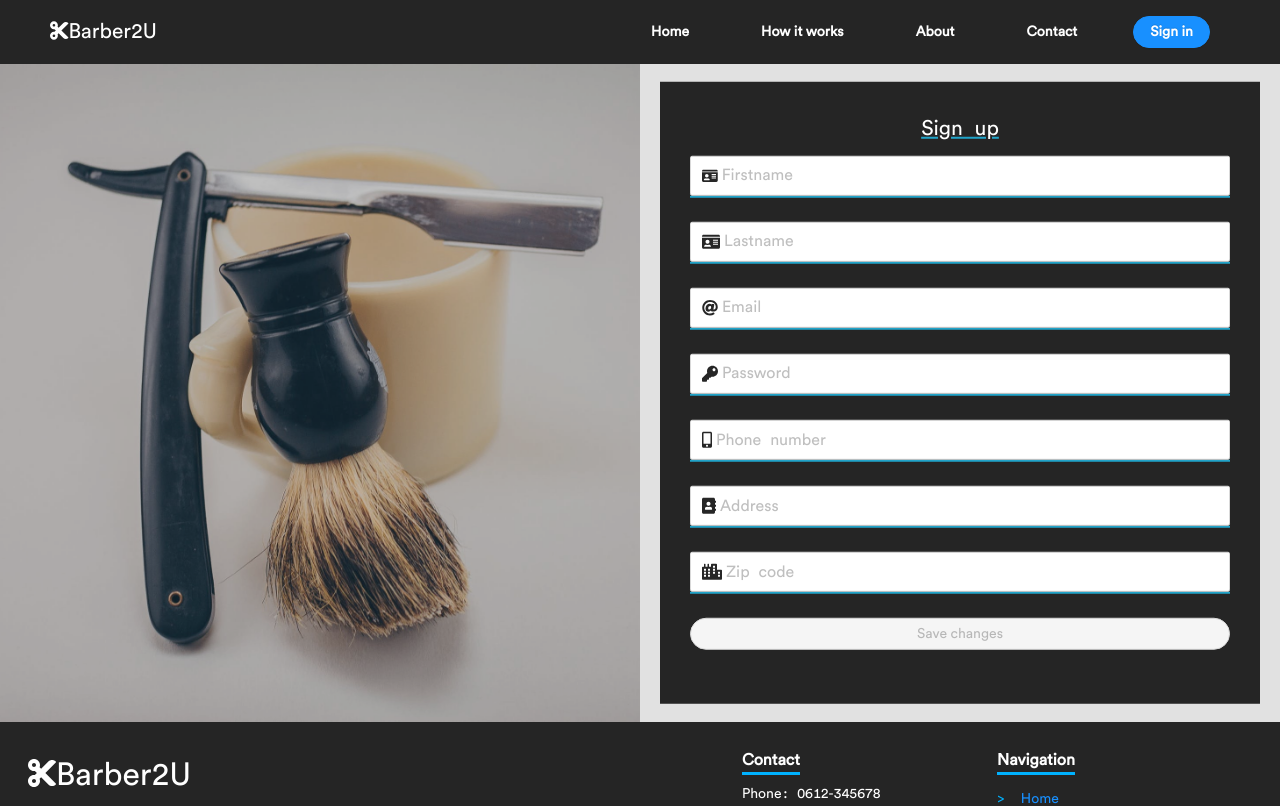
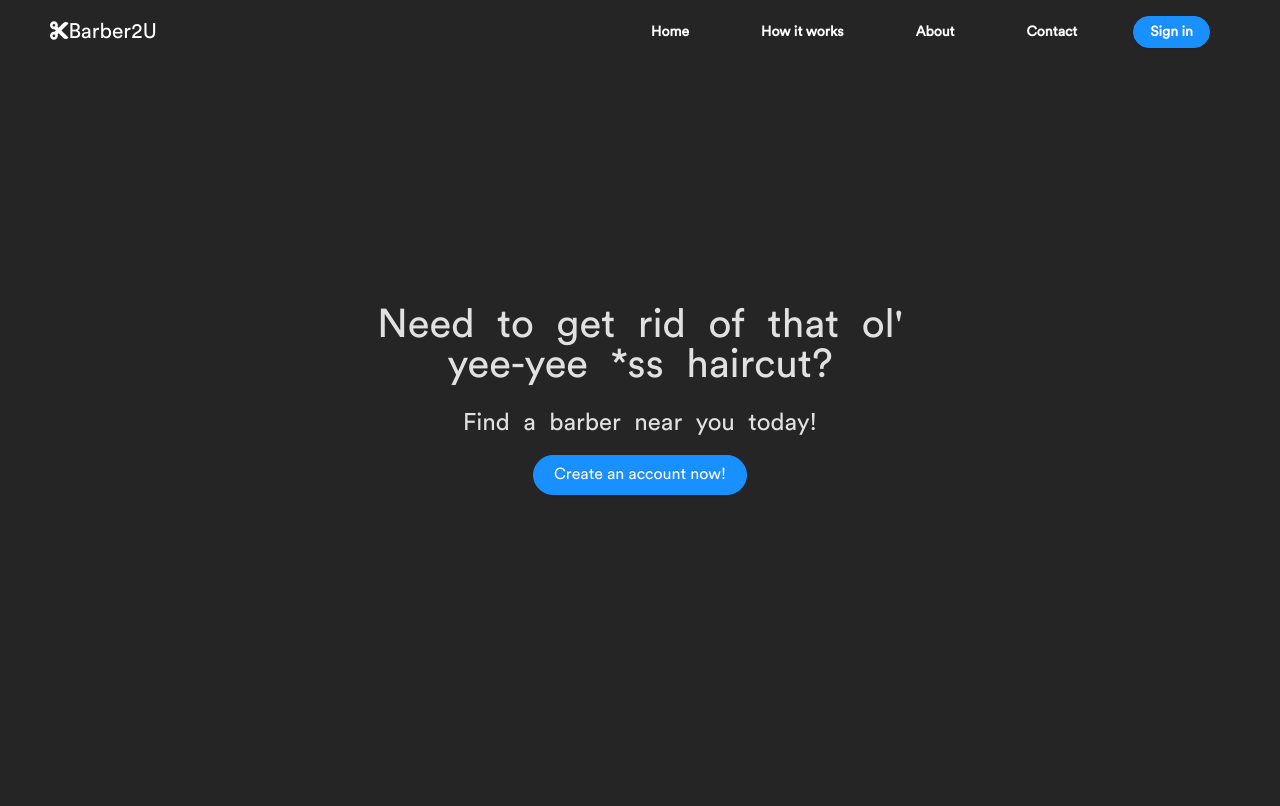
Before and after one commit to ItsMeSafak/barber2u-frontend, a React (Create React App) app: page /home in a window 1280 px wide. Shown: the top 806 px of the page. Built offline with nearby package versions, Linux system fonts and the light colour scheme.

Commit message:
linked different components

```diff
--- a/src/App.tsx
+++ b/src/App.tsx
@@ -4,12 +4,13 @@ import { BrowserRouter, Route, Switch, Redirect } from "react-router-dom";
 import { Layout } from "antd";
 import { getCurrentUser } from "./services/auth-service";
 
+import ErrorPage from "./pages/error";
 import Dashboard from "./pages/dashboard";
-import ErrorPage from "./pages/error-page";
 import HeaderPartial from "./template/header-partial";
 import FooterPartial from "./template/footer-partial";
 import Signup from "./pages/singup";
 import SignIn from "./pages/signin";
+import HomePage from "./pages/home";
 
 const { Header, Footer } = Layout;
 
@@ -27,7 +28,7 @@ const App: React.FC = () => {
                 <Layout>
                     <Switch>
                         <Route path="/home">
-                            {user ? <Redirect to="/dashboard" /> : <Signup />}
+                            {user ? <Redirect to="/dashboard" /> : <HomePage />}
                         </Route>
                         <Route path="/dashboard">
                             {!user ? <Redirect to="/signin" /> : <Dashboard />}
--- a/src/pages/home/welcome/index.tsx
+++ b/src/pages/home/welcome/index.tsx
@@ -19,7 +19,7 @@ const WelcomeSection: React.FC = () => (
             <h2 className={styles.sectionDescription}>
                 {content.header2_text}
             </h2>
-            <Link to="register">
+            <Link to="customer/signup">
                 <Button type="primary" shape="round" size="large">
                     {content.button_text}
                 </Button>
--- a/src/template/header-partial/menu/index.tsx
+++ b/src/template/header-partial/menu/index.tsx
@@ -1,5 +1,5 @@
 import React from "react";
-import { Link } from "react-router-dom";
+import {Link, useHistory} from "react-router-dom";
 import { Button } from "antd";
 import { logout } from "../../../services/auth-service";
 
@@ -22,6 +22,7 @@ interface ComponentProps {
  */
 const Menu: React.FC<ComponentProps> = (props) => {
     const { isMobile, items } = props;
+    const history = useHistory();
 
     /**
      * This function renders the navbar menu items.
@@ -43,7 +44,7 @@ const Menu: React.FC<ComponentProps> = (props) => {
                             shape={renderPillButton ? "round" : undefined}
                             onClick={() => {
                                 logout();
-                                window.location.reload();
+                                history.push("/signin");
                             }}
                         >
                             {name}
```
